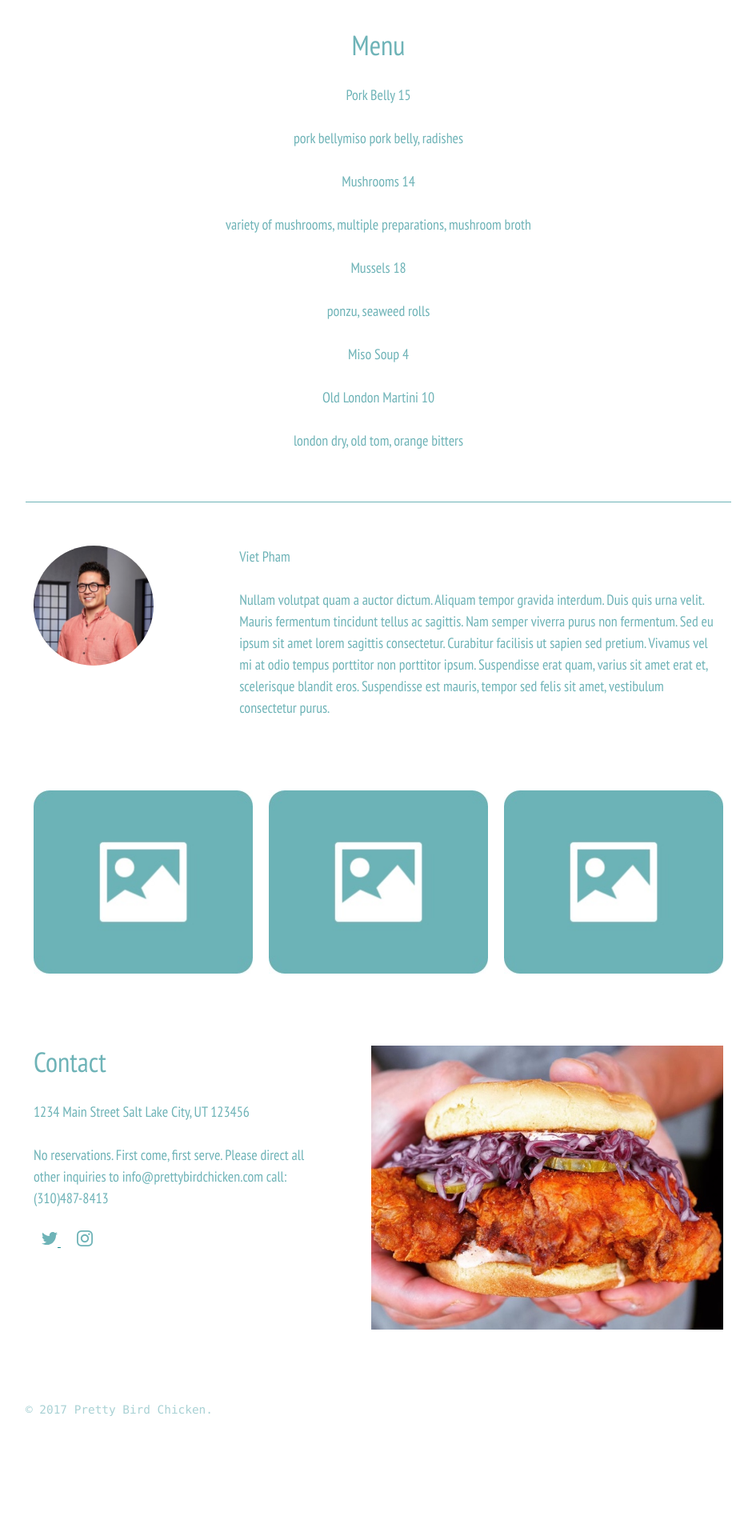
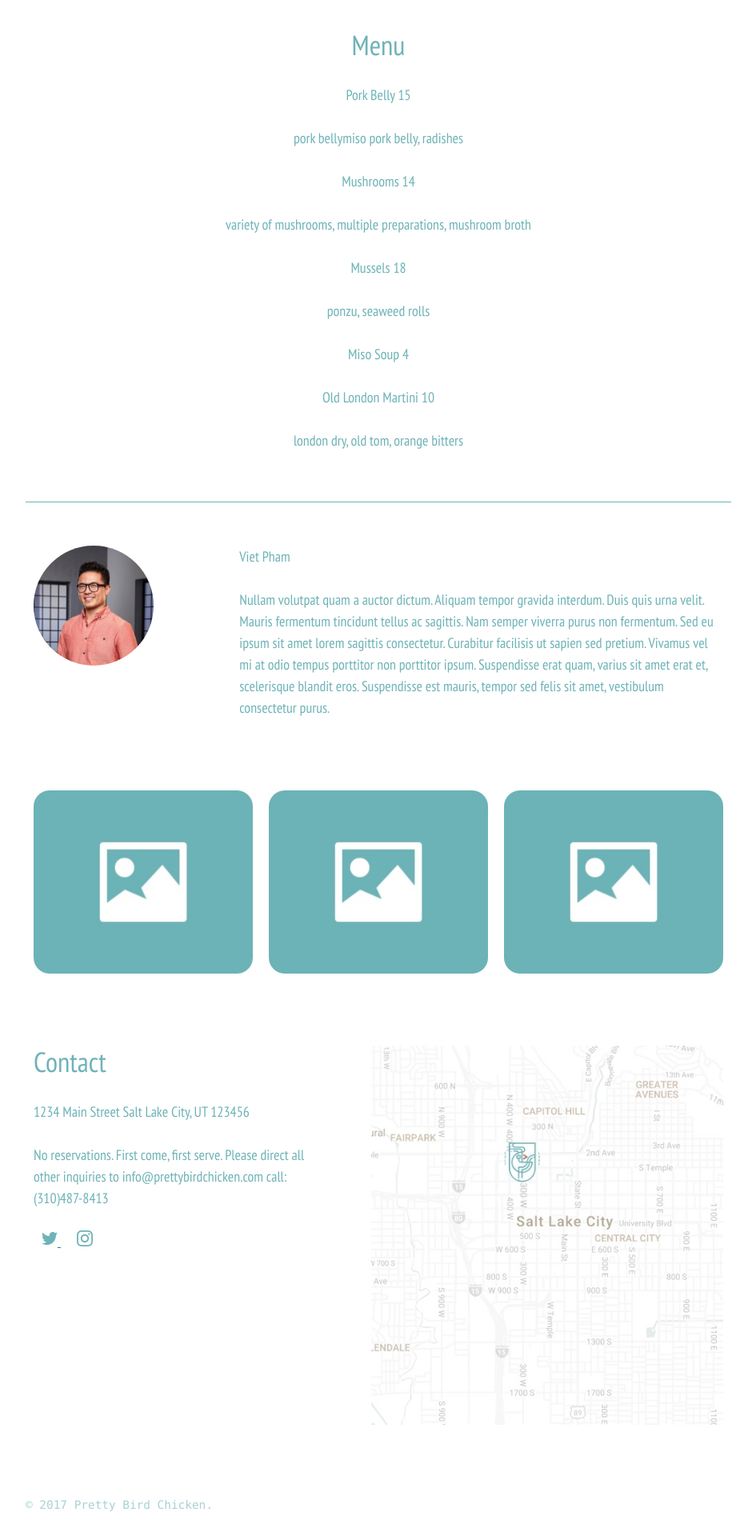
Before and after one commit to PHironaka/pretty-bird, a Jekyll site: the page built from about.md, in a window 1280 px wide. Shown: the part 1075-2995 px from the top of the page at 80% size, without its empty margins (167-1112 px from the left). Built offline with Jekyll 4.4.1, drawn with Linux system fonts in a browser that asks for light colours; before the commit the page ends 2876 px from its top, so only the background shows below that.

Commit message:
updated placholder map

```diff
--- a/_layouts/page.html
+++ b/_layouts/page.html
@@ -99,7 +99,7 @@ layout: default
       </div>
 
       <div class="contact-map col">
-        <img src="/uploads/20987348_127394674557791_1525660584987590656_n.jpg" alt="{{Team.title}}">
+        <img src="/uploads/map.jpg" alt="placeholder map">
       </div>
 
     {% include footer.html %}
```
